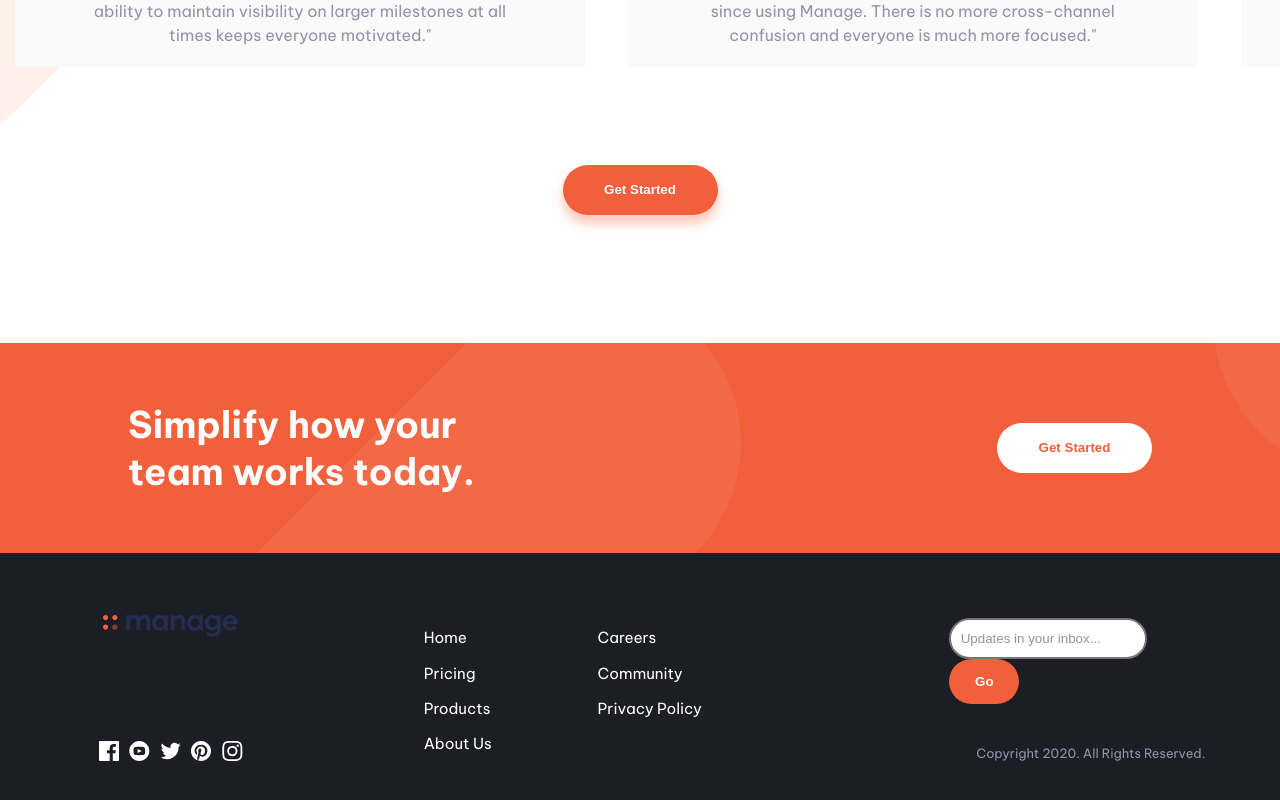
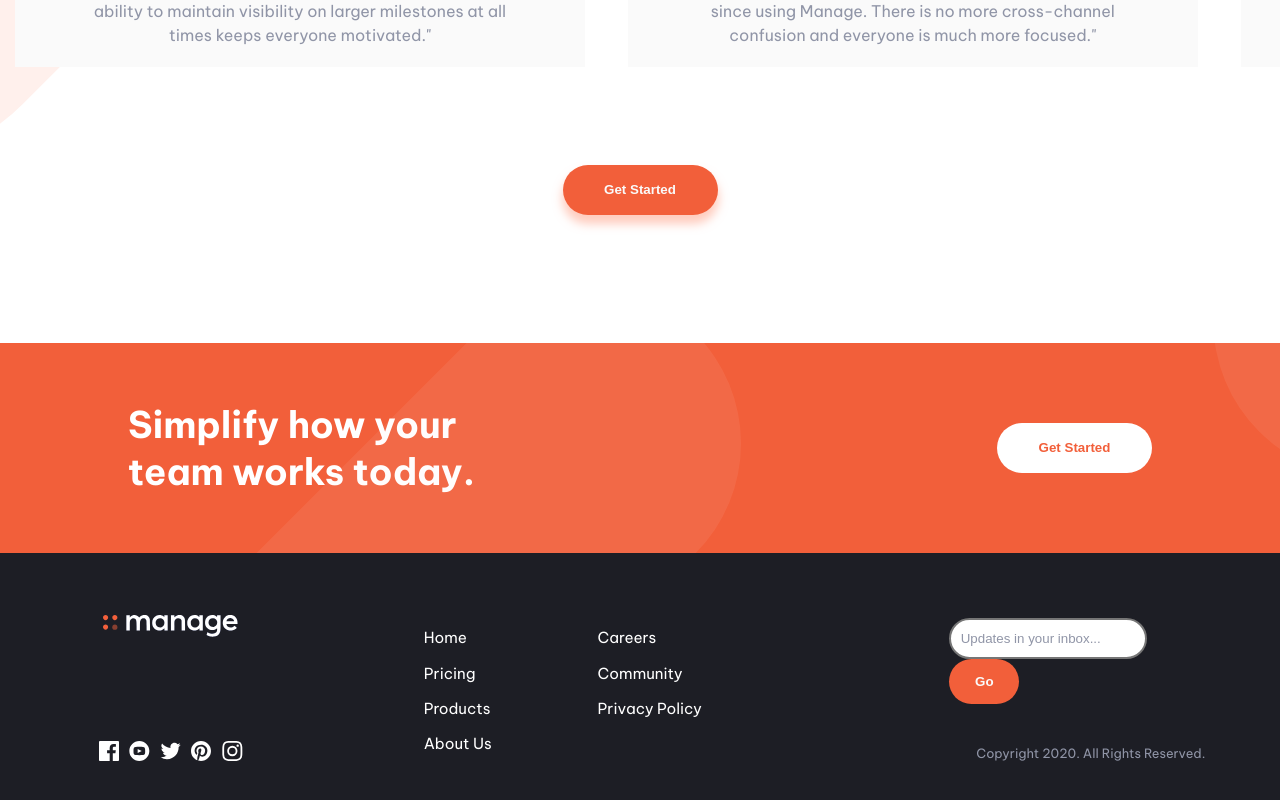
Before and after one commit to jeffestella/manage-landing-page, a React (Create React App) app: page / in a window 1280 px wide. Shown: the part 1732-2532 px from the top of the page. Built offline with nearby package versions, Linux system fonts and the light colour scheme.

Commit message:
Add logo-white.svg and use in Footer

```diff
--- a/src/components/Footer.js
+++ b/src/components/Footer.js
@@ -3,7 +3,8 @@ import footerStyles from './Footer.module.css';
 
 import CTABtn from './CTABtn';
 
-import logo from '../assets/logo.svg';
+// import logo from '../assets/logo.svg';
+import logoWhite from '../assets/logo-white.svg';
 import iconFacebook from '../assets/icon-facebook.svg';
 import iconYoutube from '../assets/icon-youtube.svg';
 import iconTwitter from '../assets/icon-twitter.svg';
@@ -55,7 +56,8 @@ const Footer = () => {
     return (
         <footer className={footerStyles.container}>
             <div className={footerStyles.left} >
-                <img src={logo} alt="logo" />
+                {/* <img src={logo} alt="logo" /> */}
+                <img src={logoWhite} alt="logo" />
                 <ul>
                     {socialMenu}
                 </ul>
```
Also changed, not shown: src/assets/logo-white.svg (added).
